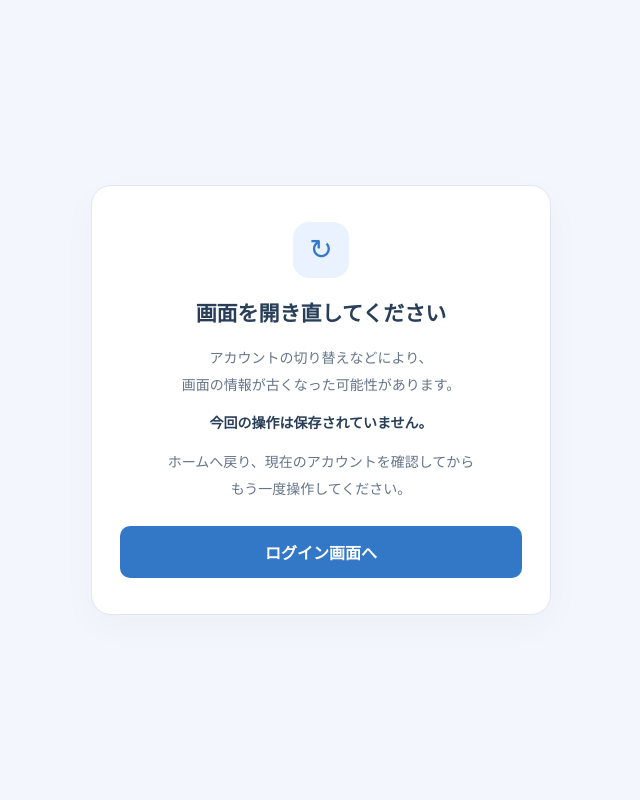
After one commit to yaemicro12-source/Shift-Management, a Django app: template shift_management/templates/shift_management/csrf_failure.html in a window 1280 px wide. The commit adds this page. Shown: the whole page, without its empty margins (319-959 px from the left). Run offline with Django 5.2, Linux system fonts and the light colour scheme; the template is opened without the code that fills it, so the values that code supplies are empty.

Commit message:
エラー画面作成

```diff
--- a/ll_project/settings.py
+++ b/ll_project/settings.py
@@ -133,3 +133,4 @@ MAILERS = {
 CSRF_TRUSTED_ORIGINS = [
     "https://localhost:8000",
 ]
+CSRF_FAILURE_VIEW = "shift_management.views.csrf_failure"
--- a/shift_management/request_popup.py
+++ b/shift_management/request_popup.py
@@ -172,4 +172,9 @@ def respond_request(request, request_id):
             " ".join(exc.messages),
         )
 
+    if request.POST.get("action") == "hold":
+        if staff.role == 2:
+            return redirect("shift_management:manager_main")
+        return redirect("shift_management:staff_main")
+
     return redirect("shift_management:message")
--- a/shift_management/templates/shift_management/base.html
+++ b/shift_management/templates/shift_management/base.html
@@ -228,6 +228,8 @@
         });
     </script>
 
-    {% block extra_scripts %}{% endblock %}
+        {% block extra_scripts %}{% endblock %}
+
+    {% include "shift_management/request_popup.html" %}
 </body>
 </html>
--- /dev/null
+++ b/shift_management/templates/shift_management/csrf_failure.html
@@ -0,0 +1,110 @@
+<!DOCTYPE html>
+<html lang="ja">
+<head>
+    <meta charset="UTF-8">
+    <meta name="viewport" content="width=device-width, initial-scale=1.0">
+    <title>画面を開き直してください｜シフト管理</title>
+
+    <style>
+        * {
+            box-sizing: border-box;
+        }
+
+        body {
+            margin: 0;
+            min-height: 100svh;
+            display: grid;
+            place-items: center;
+            padding: 24px;
+            background: #f3f6fc;
+            color: #293e59;
+            font-family: sans-serif;
+        }
+
+        .notice-card {
+            width: min(100%, 460px);
+            padding: 36px 28px;
+            border: 1px solid #dfe7f2;
+            border-radius: 20px;
+            background: #fff;
+            text-align: center;
+            box-shadow: 0 12px 36px #293e5908;
+        }
+
+        .notice-icon {
+            display: grid;
+            place-items: center;
+            width: 56px;
+            height: 56px;
+            margin: 0 auto 20px;
+            border-radius: 16px;
+            background: #eaf2ff;
+            color: #3378c6;
+            font-size: 28px;
+        }
+
+        h1 {
+            margin: 0 0 16px;
+            font-size: 21px;
+            line-height: 1.5;
+        }
+
+        p {
+            margin: 12px 0;
+            color: #65758a;
+            font-size: 14px;
+            line-height: 1.9;
+        }
+
+        .notice-result {
+            color: #293e59;
+            font-weight: bold;
+        }
+
+        .notice-button {
+            display: block;
+            margin-top: 24px;
+            padding: 14px;
+            border-radius: 10px;
+            background: #3378c6;
+            color: #fff;
+            text-decoration: none;
+            font-weight: bold;
+        }
+
+        .notice-button:hover {
+            background: #2867ad;
+        }
+    </style>
+</head>
+
+<body>
+    <main class="notice-card">
+        <div class="notice-icon" aria-hidden="true">↻</div>
+
+        <h1>画面を開き直してください</h1>
+
+        <p>
+            アカウントの切り替えなどにより、<br>
+            画面の情報が古くなった可能性があります。
+        </p>
+
+        <p class="notice-result">
+            今回の操作は保存されていません。
+        </p>
+
+        <p>
+            ホームへ戻り、現在のアカウントを確認してから<br>
+            もう一度操作してください。
+        </p>
+
+        <a href="{{ return_url }}" class="notice-button">
+            {% if user.is_authenticated %}
+                ホームへ戻る
+            {% else %}
+                ログイン画面へ
+            {% endif %}
+        </a>
+    </main>
+</body>
+</html>
--- a/shift_management/urls.py
+++ b/shift_management/urls.py
@@ -5,6 +5,7 @@ from django.urls import path
 
 from . import views
 from .shift_controls import shift_management_page
+from .request_popup import respond_request
 
 app_name = 'shift_management'
 
@@ -68,4 +69,9 @@ urlpatterns = [
         shift_management_page,
         name="shift_management",
     ),
+    path(
+    "requests/<int:request_id>/respond/",
+    respond_request,
+    name="respond_request",
+),
 ]
```
Also changed, not shown: shift_management/views.py (+25 -0 lines).
